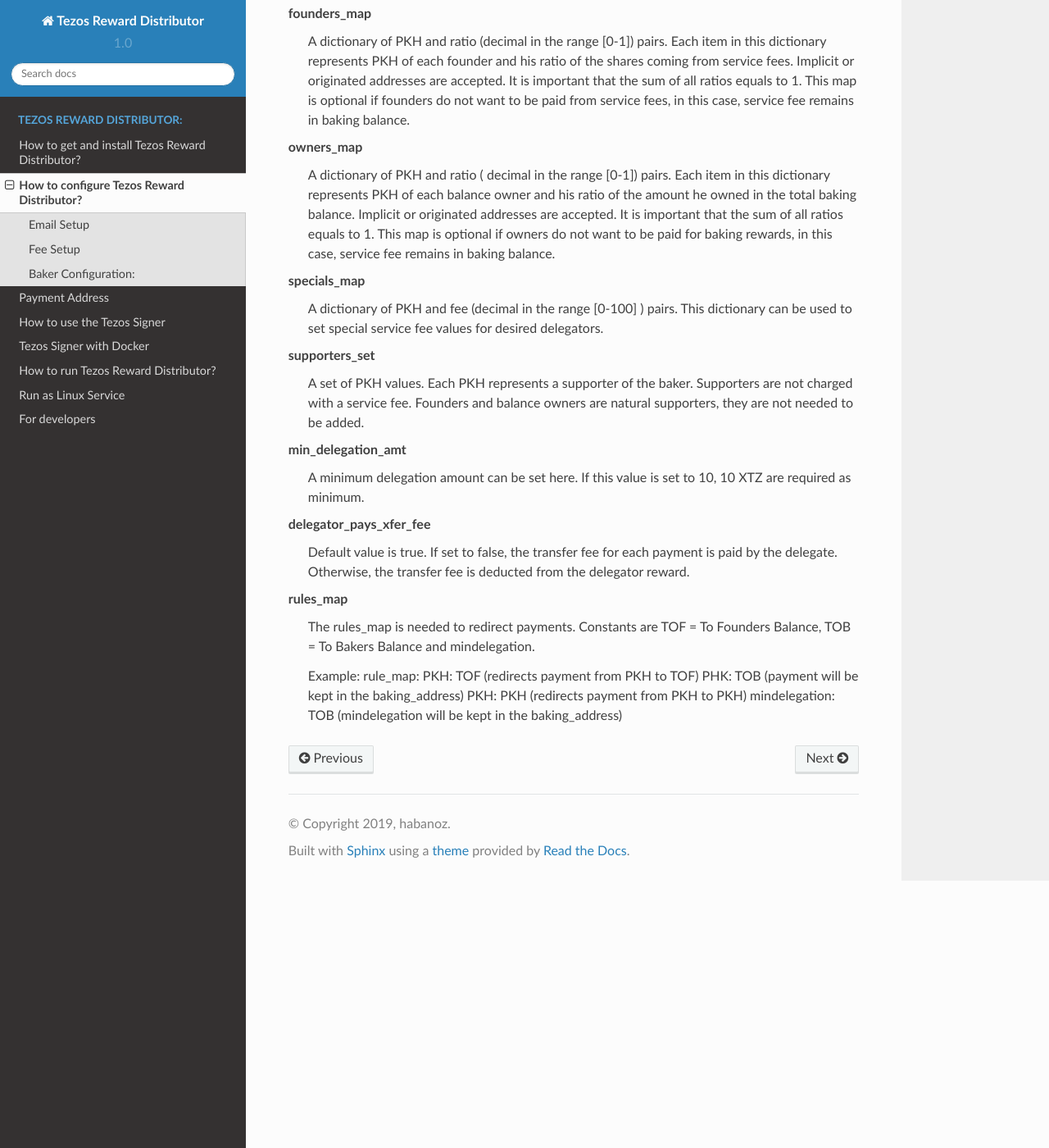
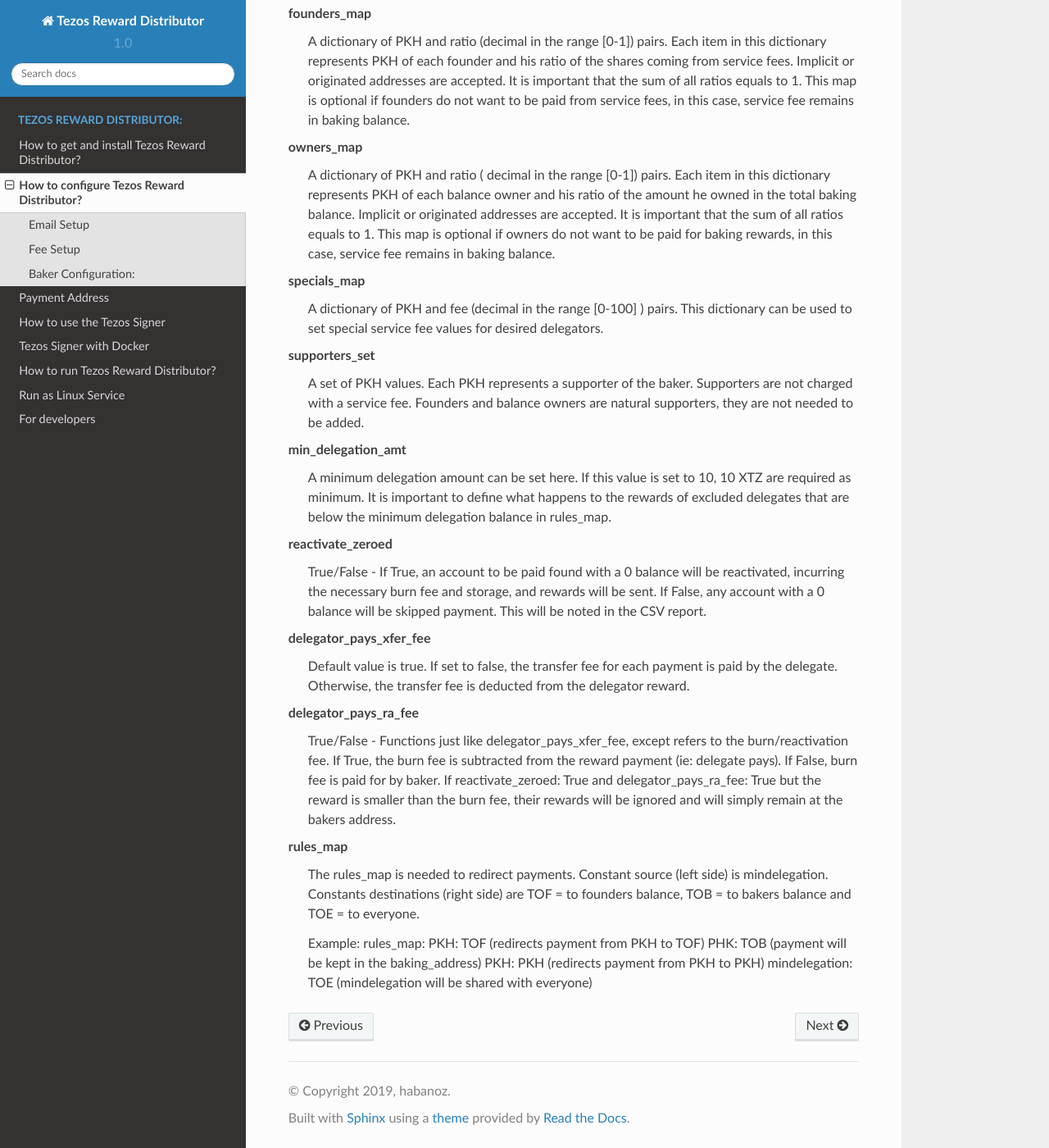
Before and after one commit to tezos-reward-distributor-organization/tezos-reward-distributor, a Sphinx documentation site: the page built from docs/configuration.rst, in a window 1280 px wide and 1400 px high, scrolled down 1049 px. Shown: the whole window at 82% size. Built offline with Sphinx 7.4.7 and the Read the Docs theme 2.0.0, drawn with Linux system fonts in a browser that asks for light colours.

Commit message:
Update configuration.rst

```diff
--- a/docs/configuration.rst
+++ b/docs/configuration.rst
@@ -80,21 +80,39 @@
   needed to be added.
 
 **min_delegation_amt**
- A minimum delegation amount can be set here. If this value is set
- to 10, 10 XTZ are required as minimum.
+  A minimum delegation amount can be set here. If this value is set
+  to 10, 10 XTZ are required as minimum. It is important to define
+  what happens to the rewards of excluded delegates that are below
+  the minimum delegation balance in rules_map.
+
+**reactivate_zeroed**
+  True/False - If True, an account to be paid found with a 0
+  balance will be reactivated, incurring the necessary burn fee
+  and storage, and rewards will be sent. If False, any account
+  with a 0 balance will be skipped payment. This will be noted in
+  the CSV report.
 
 **delegator_pays_xfer_fee**
   Default value is true. If set to false, the transfer fee for
   each payment is paid by the delegate. Otherwise, the transfer
   fee is deducted from the delegator reward.
 
+**delegator_pays_ra_fee**
+  True/False - Functions just like delegator_pays_xfer_fee, except refers
+  to the burn/reactivation fee. If True, the burn fee
+  is subtracted from the reward payment (ie: delegate pays).
+  If False, burn fee is paid for by baker. If reactivate_zeroed: True
+  and delegator_pays_ra_fee: True but the reward is smaller than the burn fee,
+  their rewards will be ignored and will simply remain at the bakers address.
+
 **rules_map**
-  The rules_map is needed to redirect payments. Constants are TOF = To Founders Balance,
-  TOB = To Bakers Balance and mindelegation.
+  The rules_map is needed to redirect payments. Constant source (left side) is
+  mindelegation. Constants destinations (right side) are TOF = to founders balance,
+  TOB = to bakers balance and TOE = to everyone.
 
   Example:
-  rule_map:
+  rules_map:
   PKH: TOF (redirects payment from PKH to TOF)
   PHK: TOB (payment will be kept in the baking_address)
   PKH: PKH (redirects payment from PKH to PKH)
-  mindelegation: TOB (mindelegation will be kept in the baking_address)
+  mindelegation: TOE (mindelegation will be shared with everyone)
```
